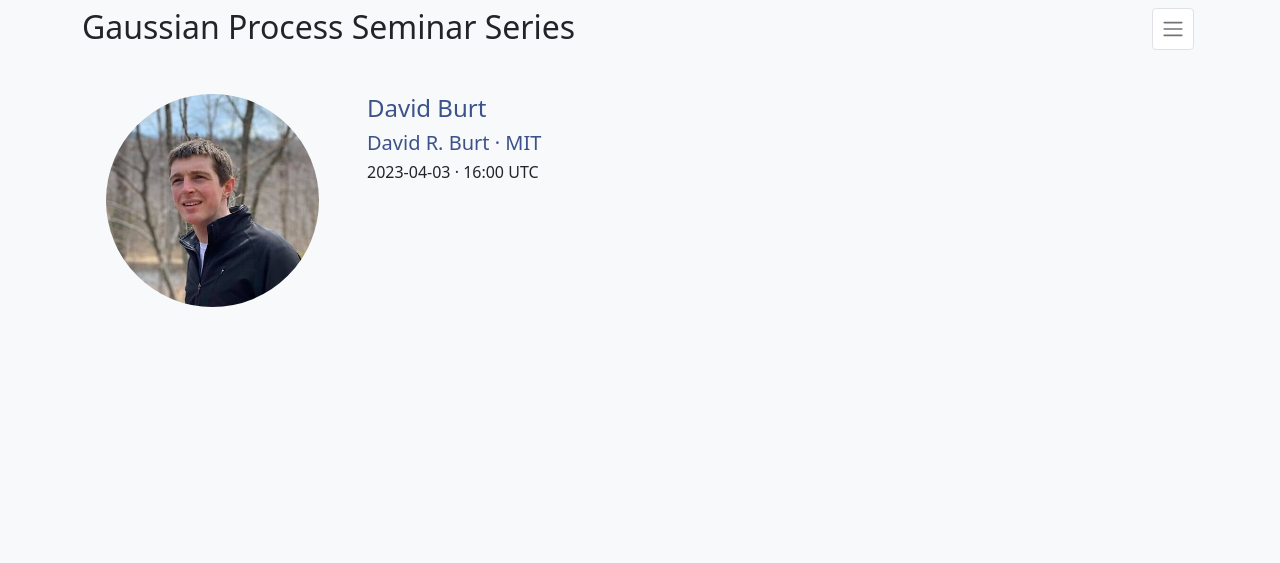
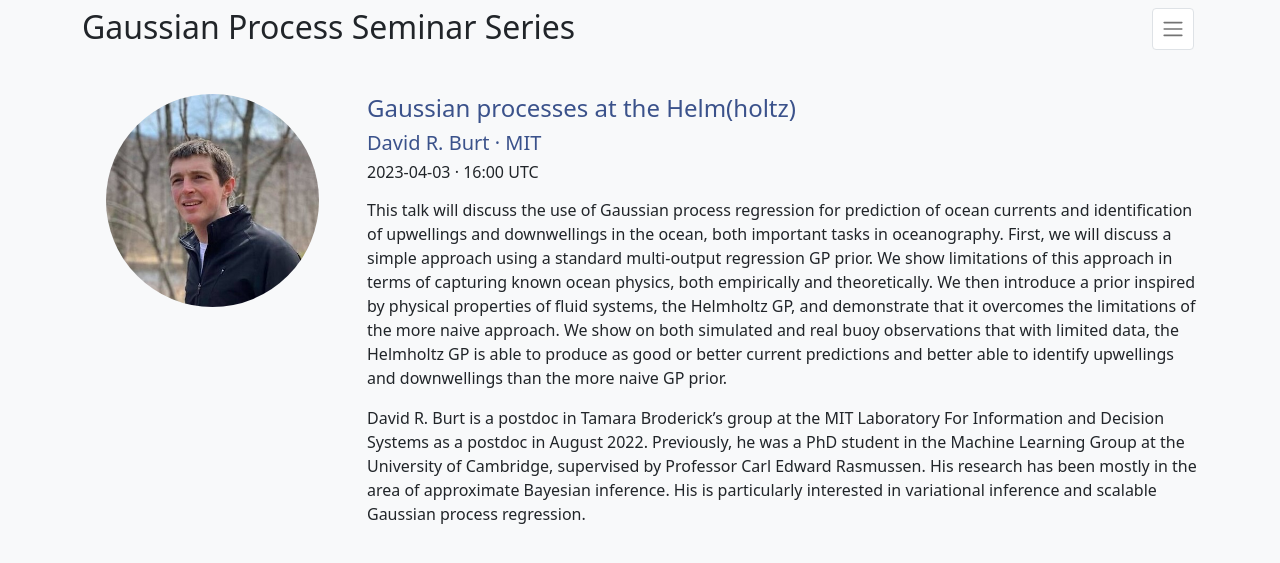
Before and after one commit to gp-seminar-series/gp-seminar-series.github.io, a Jekyll site: the page built from _posts/current/2023-04-03-david-burt.md, in a window 1280 px wide. Shown: the top 563 px of the page. Built offline with Jekyll 4.4.1, drawn with Linux system fonts in a browser that asks for light colours; nearby versions of some CDN libraries.

Commit message:
Add title and abstract.

```diff
--- a/_posts/current/2023-04-03-david-burt.md
+++ b/_posts/current/2023-04-03-david-burt.md
@@ -1,5 +1,15 @@
 ---
+title: Gaussian processes at the Helm(holtz)
 author: David R. Burt
 institution: MIT
 author_url: https://davidrburt.github.io
+highlight: true
 ---
+
+This talk will discuss the use of Gaussian process regression for prediction of ocean currents and identification of upwellings and downwellings in the ocean, both important tasks in oceanography. First, we will discuss a simple approach using a standard multi-output regression GP prior. We show limitations of this approach in terms of capturing known ocean physics, both empirically and theoretically. We then introduce a prior inspired by physical properties of fluid systems, the Helmholtz GP, and demonstrate that it overcomes the limitations of the more naive approach. We show on both simulated and real buoy observations that with limited data, the Helmholtz GP is able to produce as good or better current predictions and better able to identify upwellings and downwellings than the more naive GP prior.
+
+
+David R. Burt is a postdoc in Tamara Broderick’s group at the MIT Laboratory For Information and Decision Systems as a postdoc in August 2022.
+Previously, he was a PhD student in the Machine Learning Group at the University of Cambridge, supervised by Professor Carl Edward Rasmussen.
+His research has been mostly in the area of approximate Bayesian inference.
+His is particularly interested in variational inference and scalable Gaussian process regression.
```
Also changed, not shown: _posts/current/2023-03-27-ben-adlam.md (+1 -1 lines).
